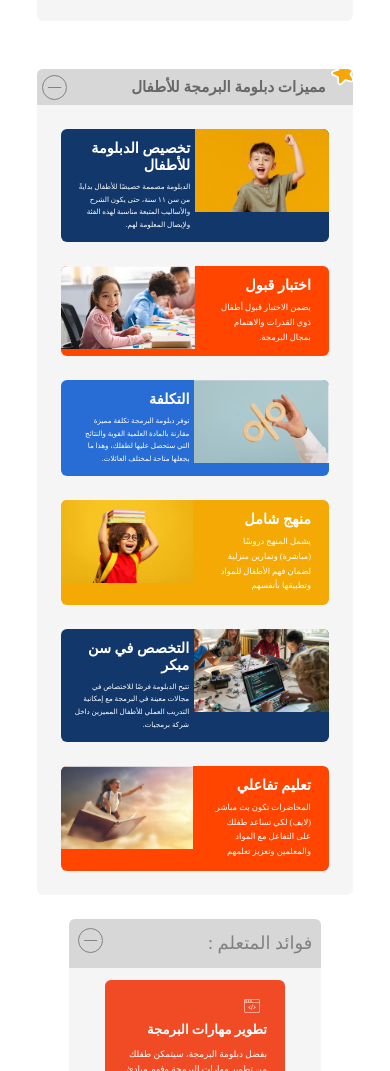
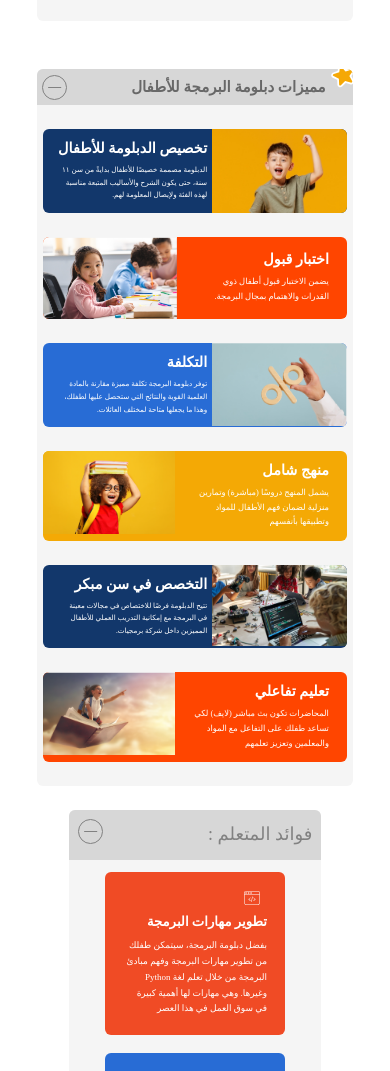
Before and after one commit to moaaz311/GENIUS-Online-Education, a plain HTML site: page courses.html in a window 390 px wide. Shown: the part 2225-3296 px from the top of the page. Drawn offline with Linux system fonts and the light colour scheme.

Commit message:
the final

```diff
--- a/style/coures.css
+++ b/style/coures.css
@@ -1037,8 +1037,14 @@ font-weight: 400;
     .title-avdantage{
         padding: 0.4em;
     }
+    .advantages .alladv{
+        padding-inline: 0.5em;
+    }
     .advantage-Customize{
         gap: 0.4em;
+    }
+    .advantage-Customize img{
+        height: 100%;
     }
     .advantage-Customize p {
         font-size:0.6em;
```
